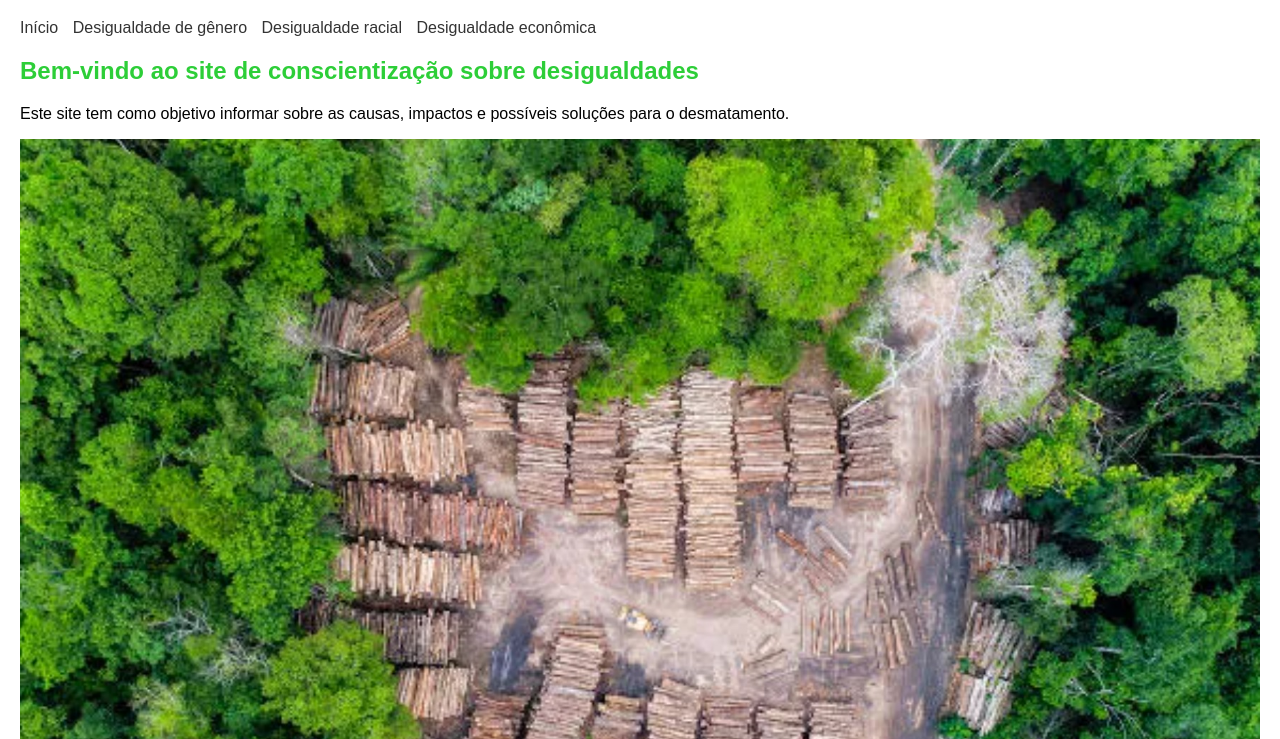
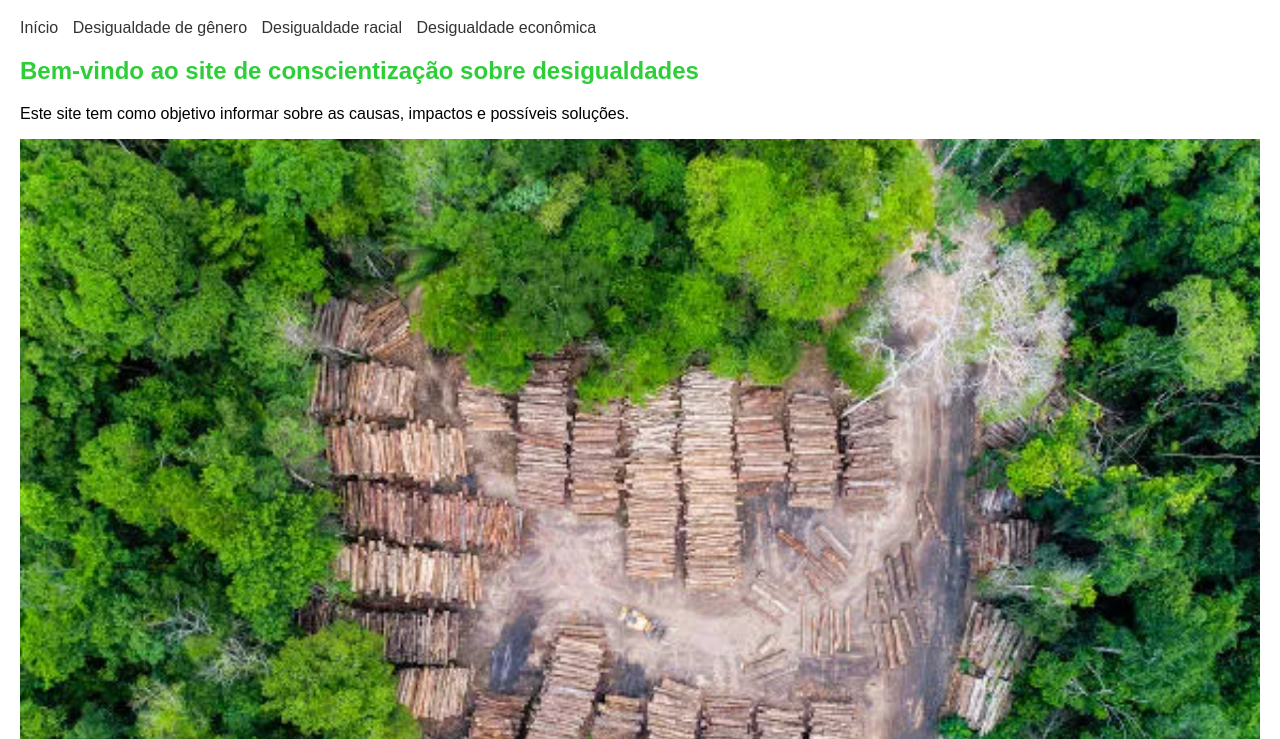
Before and after one commit to thaylinda19/trabprog, a plain HTML site: page index.html in a window 1280 px wide. Shown: the part 61-800 px from the top of the page. Drawn offline with Linux system fonts and the light colour scheme.

Commit message:
Update index.html

```diff
--- a/index.html
+++ b/index.html
@@ -23,7 +23,7 @@
   <main>
     <section>
       <h2>Bem-vindo ao site de conscientização sobre desigualdades</h2>
-      <p>Este site tem como objetivo informar sobre as causas, impactos e possíveis soluções para o desmatamento.</p>
+      <p>Este site tem como objetivo informar sobre as causas, impactos e possíveis soluções.</p>
       <img src="imagem1.jpg" alt="Desmatamento">
     </section>
   </main>
```
